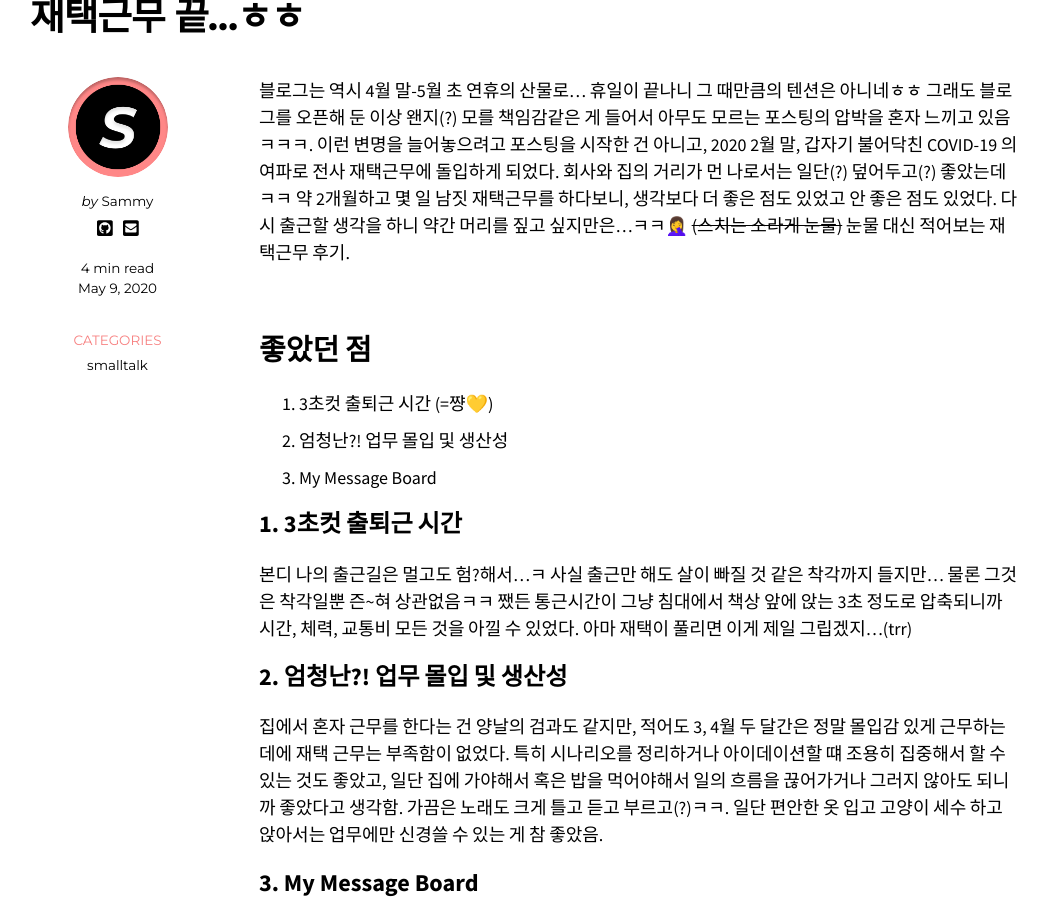
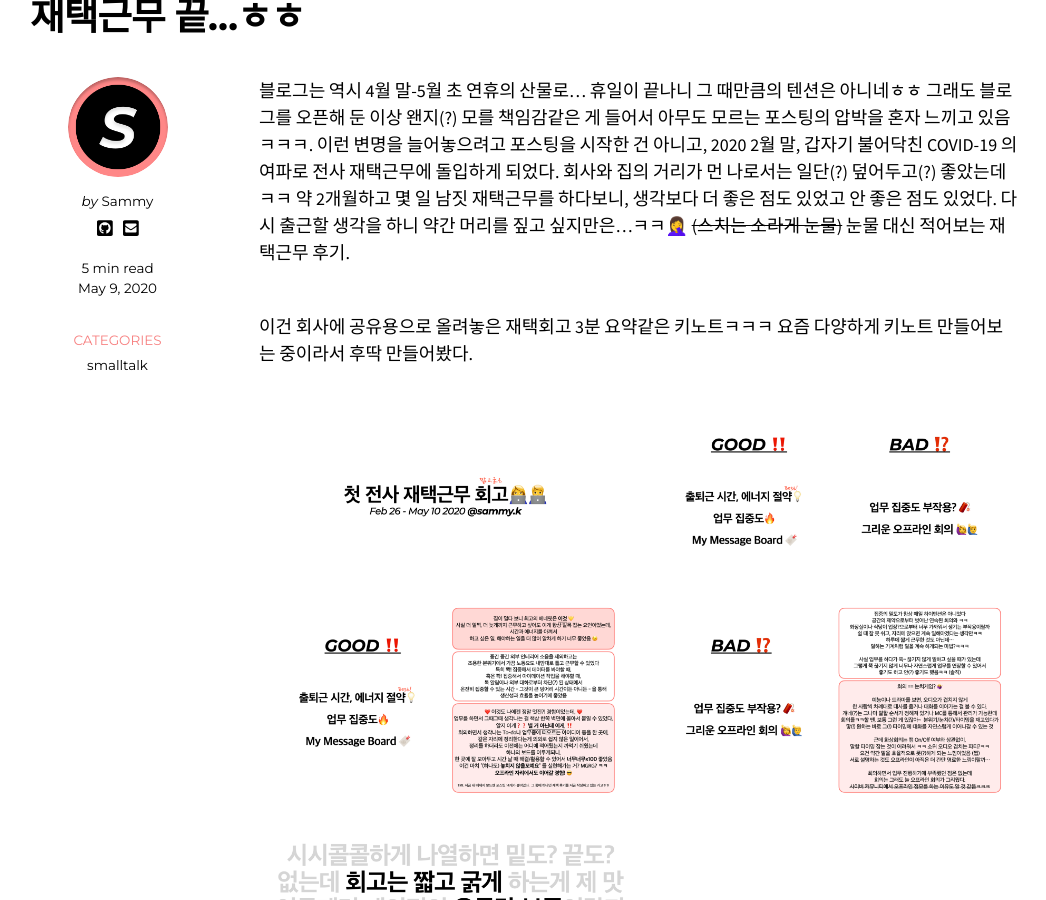
Before and after one commit to ssammykim/ssammykim.github.io, a Jekyll site: the page built from _posts/2020-05-09-last-work-from-home.md, in a window 1280 px wide and 900 px high, scrolled down 399 px. Shown: the whole window, without its empty margins (116-1162 px from the left). Built offline with Jekyll 4.4.1, drawn with Linux system fonts in a browser that asks for light colours; nearby versions of some CDN libraries; some web fonts are replaced; comment, search, counter and statistics services are not loaded.

Commit message:
Update 2020-05-09-last-work-from-home.md

```diff
--- a/_posts/2020-05-09-last-work-from-home.md
+++ b/_posts/2020-05-09-last-work-from-home.md
@@ -12,6 +12,11 @@ excerpt_separator: "<!--more-->"
 
 블로그는 역시 4월 말-5월 초 연휴의 산물로... 휴일이 끝나니 그 때만큼의 텐션은 아니네ㅎㅎ 그래도 블로그를 오픈해 둔 이상 왠지(?) 모를 책임감같은 게 들어서 아무도 모르는 포스팅의 압박을 혼자 느끼고 있음ㅋㅋㅋ. 이런 변명을 늘어놓으려고 포스팅을 시작한 건 아니고, 2020 2월 말, 갑자기 불어닥친 COVID-19 의 여파로 전사 재택근무에 돌입하게 되었다. 회사와 집의 거리가 먼 나로서는 일단(?) 덮어두고(?) 좋았는데ㅋㅋ 약 2개월하고 몇 일 남짓 재택근무를 하다보니, 생각보다 더 좋은 점도 있었고 안 좋은 점도 있었다. 다시 출근할 생각을 하니 약간 머리를 짚고 싶지만은...ㅋㅋ🤦‍♀️ ~~(스치는 소라게 눈물)~~ 눈물 대신 적어보는 재택근무 후기. <!--more-->
 
+<br>
+이건 회사에 공유용으로 올려놓은 재택회고 3분 요약같은 키노트ㅋㅋㅋ 요즘 다양하게 키노트 만들어보는 중이라서 후딱 만들어봤다.
+
+![input](/images/work_from_home_1.png){: .center}
+![input](/images/work_from_home_2.png){: .center}
 <br>
 
 # 좋았던 점
```
